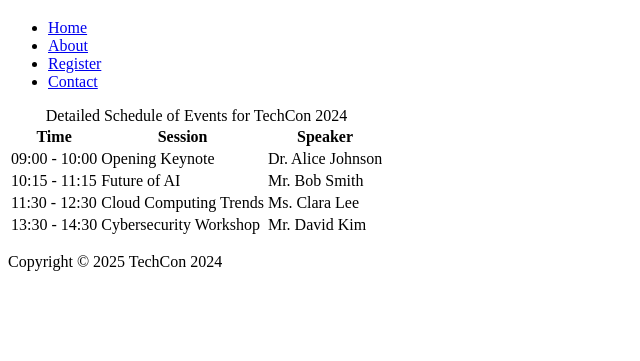
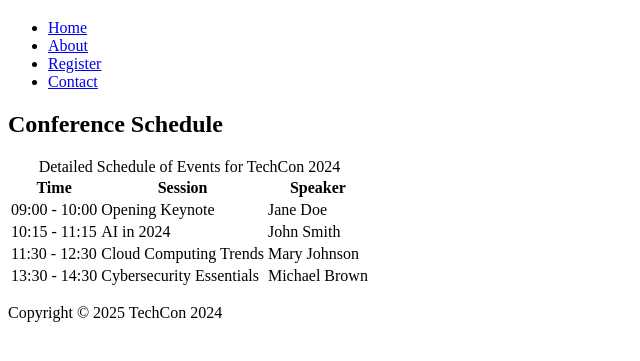
Before and after one commit to peteriguanya/TechCon_HTML, a plain HTML site: page techcon_website/schedule.html in a window 1280 px wide. Shown: the part 61-422 px from the top of the page, without its empty margins (0-640 px from the left). Drawn offline with Linux system fonts and the light colour scheme.

Commit message:
Add full TechCon 2024 Schedule page with correct footer

```diff
--- a/techcon_website/schedule.html
+++ b/techcon_website/schedule.html
@@ -1,10 +1,11 @@
 <!DOCTYPE html>
 <html lang="en">
 <head>
-    <meta charset="UTF-8">
+    <meta charset="utf-8">
     <title>Schedule for TechCon 2024</title>
 </head>
 <body>
+
 <header>
     <h1>Schedule for TechCon 2024</h1>
     <nav>
@@ -16,7 +17,10 @@
         </ul>
     </nav>
 </header>
+
 <main>
+    <section>
+        <h2>Conference Schedule</h2>
         <table>
             <caption>Detailed Schedule of Events for TechCon 2024</caption>
             <thead>
@@ -30,28 +34,31 @@
                 <tr>
                     <td>09:00 - 10:00</td>
                     <td>Opening Keynote</td>
-                    <td>Dr. Alice Johnson</td>
+                    <td>Jane Doe</td>
                 </tr>
                 <tr>
                     <td>10:15 - 11:15</td>
-                    <td>Future of AI</td>
-                    <td>Mr. Bob Smith</td>
+                    <td>AI in 2024</td>
+                    <td>John Smith</td>
                 </tr>
                 <tr>
                     <td>11:30 - 12:30</td>
                     <td>Cloud Computing Trends</td>
-                    <td>Ms. Clara Lee</td>
+                    <td>Mary Johnson</td>
                 </tr>
                 <tr>
                     <td>13:30 - 14:30</td>
-                    <td>Cybersecurity Workshop</td>
-                    <td>Mr. David Kim</td>
+                    <td>Cybersecurity Essentials</td>
+                    <td>Michael Brown</td>
                 </tr>
             </tbody>
         </table>
+    </section>
 </main>
+
 <footer>
     <p>Copyright &copy; 2025 TechCon 2024</p>
 </footer>
+
 </body>
 </html>
```
Lines whose indentation alone changed are shown as unchanged.
